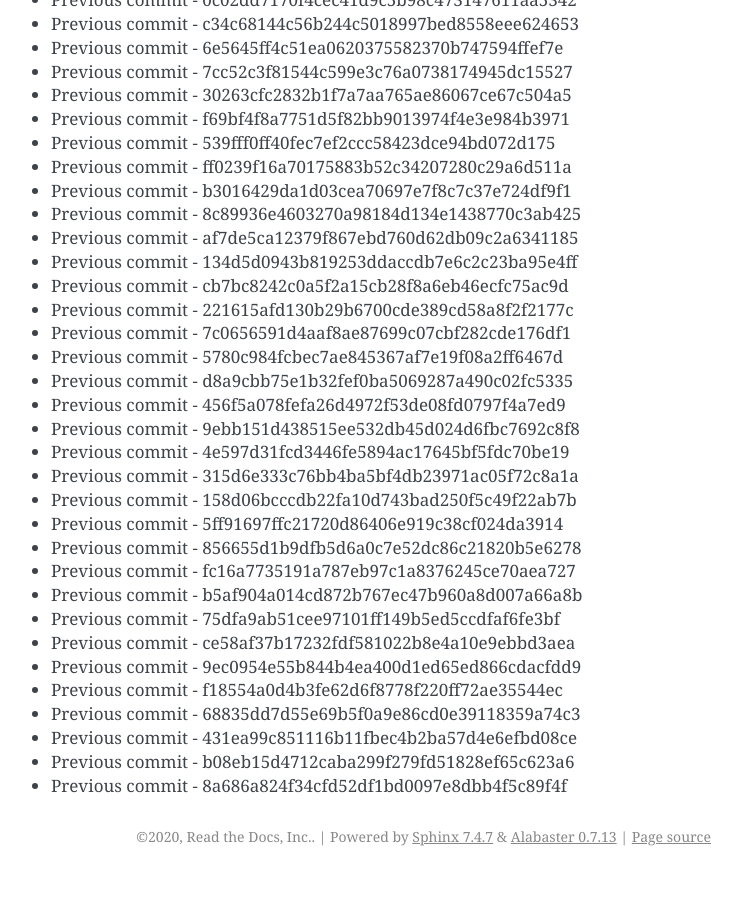
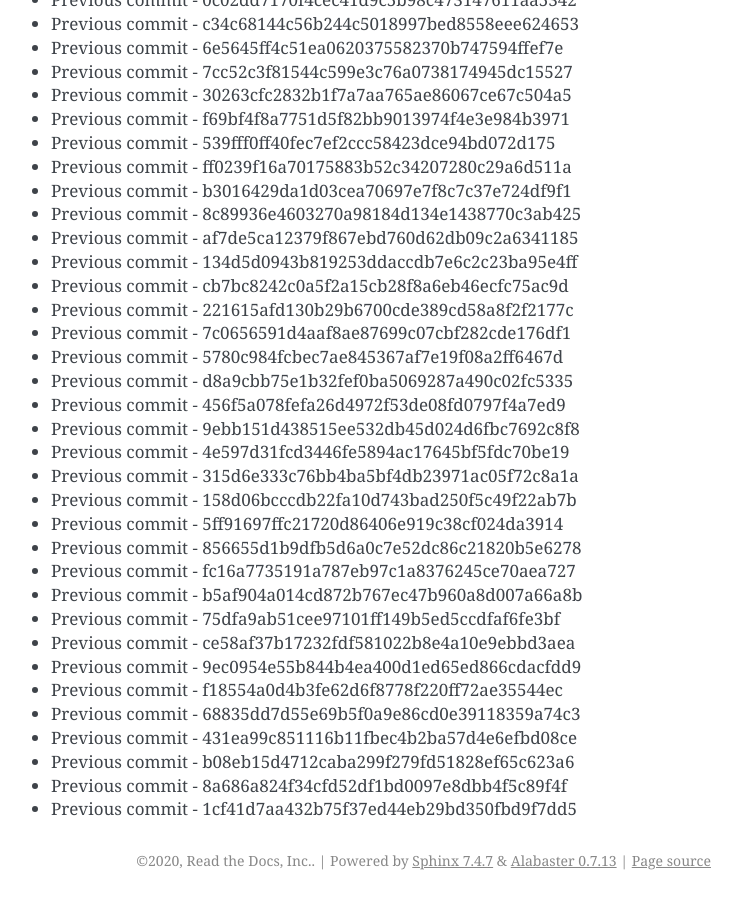
Before and after one commit to readthedocs/rtd-git-stresstest, a Sphinx documentation site: the page built from docs/updates.rst, in a window 1280 px wide and 900 px high, scrolled down 30568 px. Shown: the whole window, without its empty margins (399-1141 px from the left). Built offline with Sphinx 7.4.7, drawn with Linux system fonts in a browser that asks for light colours; before the commit the page ends 31444 px from its top, so only the background shows below that.

Commit message:
Generating commit from previous: 1cf41d7aa432b75f37ed44eb29bd350fbd9f7dd5

```diff
--- a/docs/updates.rst
+++ b/docs/updates.rst
@@ -1316,3 +1316,4 @@ It can be tested for any performance characteristics.
 * Previous commit - 431ea99c851116b11fbec4b2ba57d4e6efbd08ce
 * Previous commit - b08eb15d4712caba299f279fd51828ef65c623a6
 * Previous commit - 8a686a824f34cfd52df1bd0097e8dbb4f5c89f4f
+* Previous commit - 1cf41d7aa432b75f37ed44eb29bd350fbd9f7dd5
```
